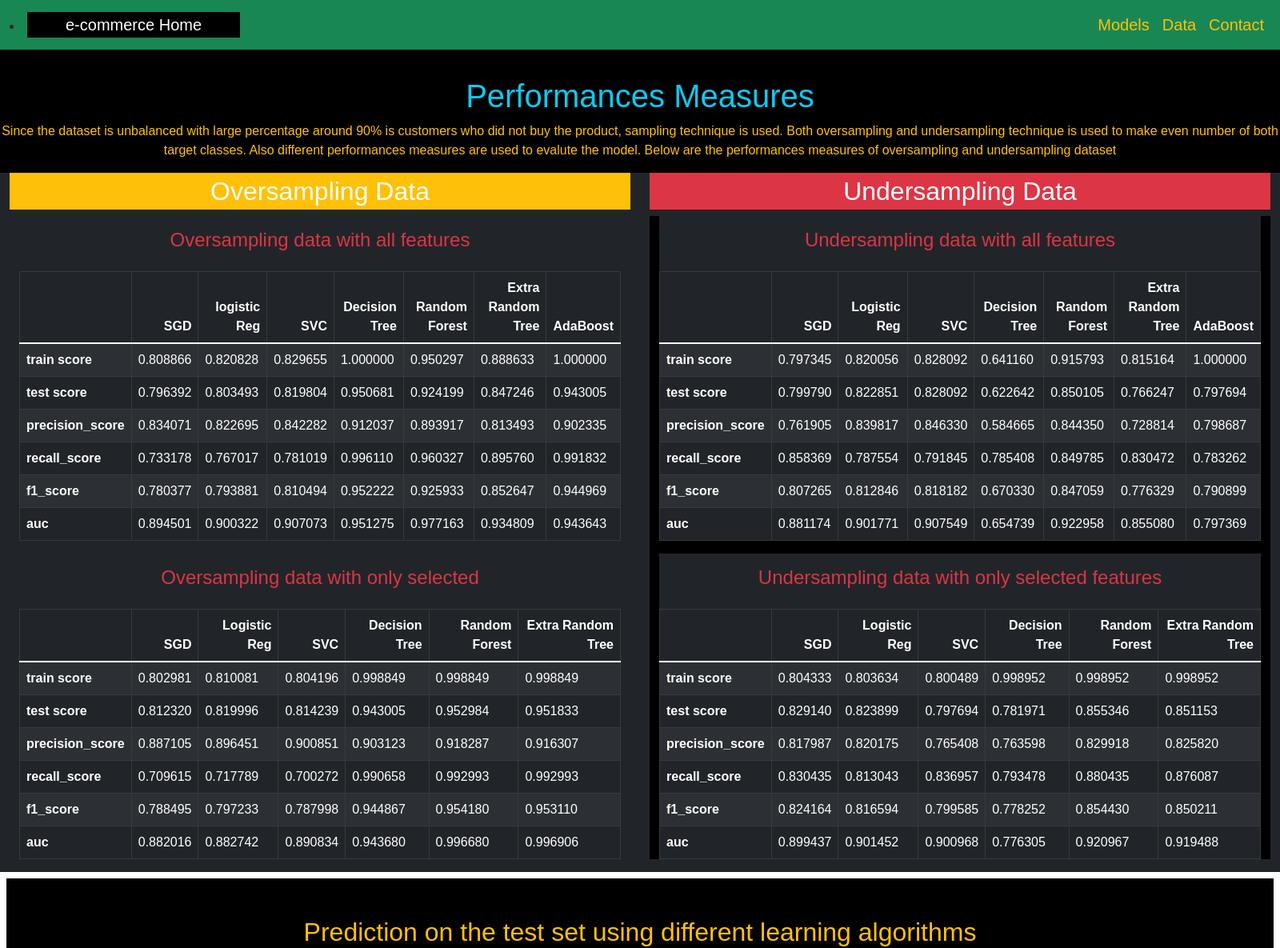
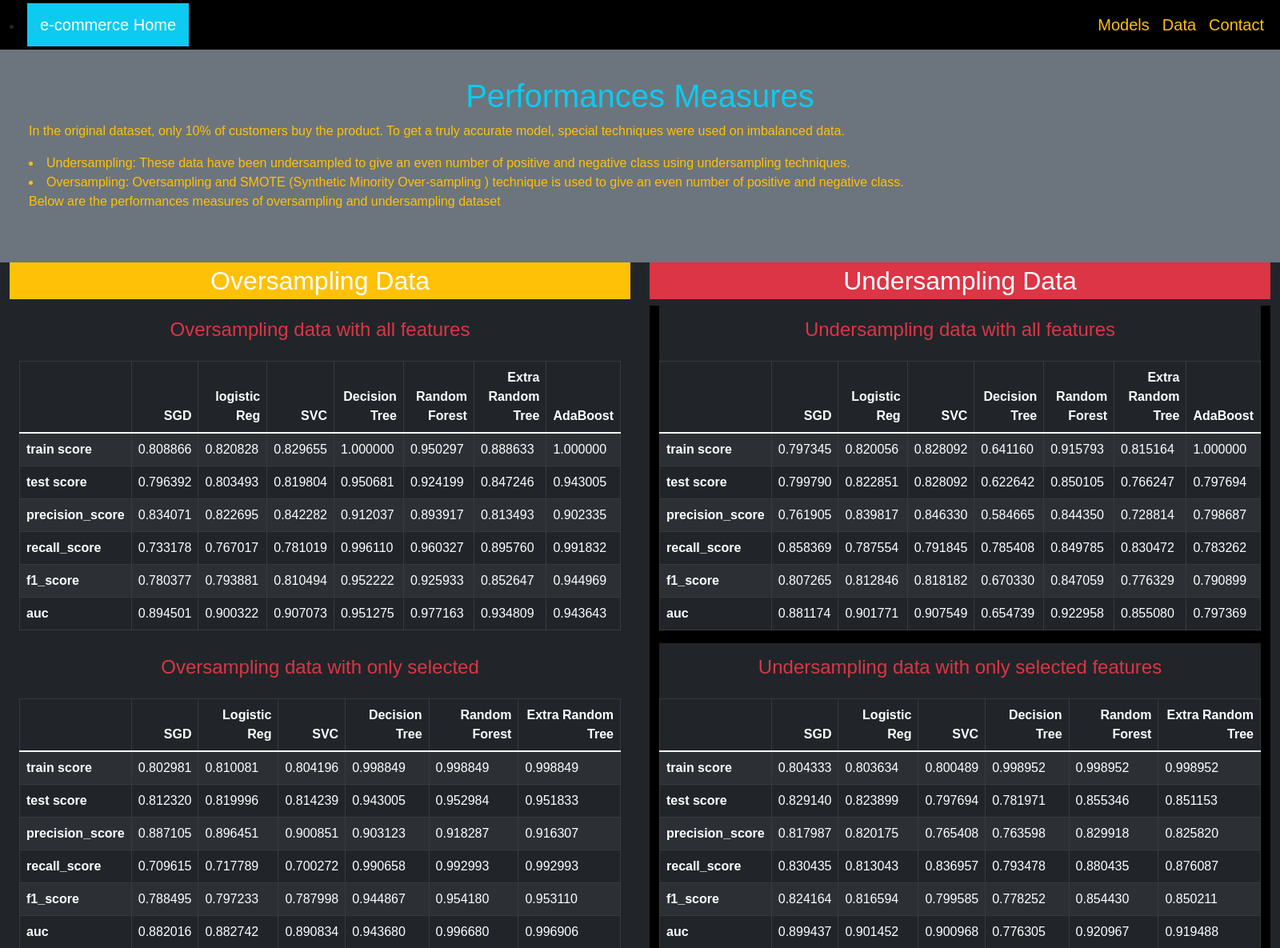
Before and after one commit to pandeysudip/e-commerce, a Flask app: page /dashboard.html in a window 1600 px wide. Shown: the top 1185 px of the page at 80% size. Run offline with Flask 2, Linux system fonts and the light colour scheme; some libraries are stand-ins or nearby versions.

Commit message:
updating html files

```diff
--- a/templates/dashboard.html
+++ b/templates/dashboard.html
@@ -3,9 +3,13 @@
       <!--Home-->
 <section id="tal" class="bg-dark text-light  text-center text-sm-start">
     <div class="row">
-        <div class=" bg-black text-light text-center mt-5 pt-5">
-        <h1 class="text-info">Performances Measures</h1>
-        <p class="text-warning">Since the dataset is unbalanced with large percentage around 90% is customers who did not buy the product, sampling technique is used. Both oversampling and undersampling technique is used to make even number of both target classes. Also different performances measures are used to evalute the model. Below are the performances measures of oversampling and undersampling dataset</p>
+        <div class=" bg-secondary  mt-5 p-5">
+        <h1 class="text-info text-center">Performances Measures</h1>
+        <p class="text-warning">In the original dataset, only 10% of customers buy the product. To get a truly accurate model, special techniques were used on imbalanced data.</p>
+
+            <li class="text-warning"> Undersampling: These data have been undersampled to give an even number of positive and negative class using undersampling techniques.</li>
+            <li class="text-warning"> Oversampling: Oversampling and SMOTE (Synthetic Minority Over-sampling ) technique is used to give an even number of positive and negative class.</li>
+            <p class="text-warning"> Below are the performances measures of oversampling and undersampling dataset</p>
         </div>
     </div>
     <div class="sidebar">
--- a/templates/data.html
+++ b/templates/data.html
@@ -1,6 +1,6 @@
 {% extends "layout.html" %}
 {% block body %}
-<section id="tal" class="bg-black text-light  p-5  text-sm-start">
+<section id="tal" class="bg-secondary text-light  p-5  text-sm-start">
     <div class="container ">
         <h1 class=" p-3 text-warning text-center">Data</h1>
         <h3 class=" text-center">The following sample data used for the project</h3>
@@ -20,7 +20,7 @@
     </div>
 </section>
 
-<section id="tal" class="bg-dark text-light p-5  text-center text-sm-start">
+<section id="tal" class="bg-black text-light p-5  text-center text-sm-start">
     <div class="container">
 
         <h3 class="text-center text-info">Data Table</h3>
--- a/templates/index.html
+++ b/templates/index.html
@@ -8,14 +8,14 @@
     <div class="sidebar">
         <div class="d-lg-flex">
             <div class="container fluid">
-                <h3 class=" p-1 text-warning text-center">Summary</h3>
+                <h3 class=" p-1 text-success text-center">Summary</h3>
                 <div>
                     <p class="text-white">
                         Used the data set that contains transactions occurring in an online store (E-commerce) to train the model. The data set contains 12,330 customer samples with 84.5% (10,422) were negative class samples (i.e. customers who did not end up buying the product), and the rest (1908) were positive class samples (i.e. customers who ended up buying).The dataset consists of 10 numerical and 8 categorical attributes.The differnt features used are:"Administrative", "Administrative Duration", "Informational", "Informational Duration", "Product Related",  "Product Related Duration", "Bounce Rate", "ExitRates", "Pages Values", "Special Day", "Revenue" and so on.
                     </p>
                     <div class='bg-secondary p-3'>
-                    <h4 class="text-center text-warning">Analysis Procedure</h4>
-                    <h5 class="text-warning"> Since the dataset is unbalanced with large percentage around 90% is customers who did not buy the product, so we used sampling techniques. Both oversampling and undersampling technique is used to make even number of both target classes. Also different performances metrics are used to evalute the model</h5>
+                    <h4 class="text-center text-warning"></h4>
+                    <h5 class="text-warning"> </h5>
                     </div>
 
                     <div class='bg-black'>
--- a/templates/layout.html
+++ b/templates/layout.html
@@ -7,10 +7,6 @@
         <title>e-commerce website</title>
         <link href="https://cdn.jsdelivr.net/npm/bootstrap@5.1.3/dist/css/bootstrap.min.css" rel="stylesheet" integrity="sha384-1BmE4kWBq78iYhFldvKuhfTAU6auU8tT94WrHftjDbrCEXSU1oBoqyl2QvZ6jIW3" crossorigin="anonymous">
         <link href="https://cdn.jsdelivr.net/npm/bootstrap@5.1.3/dist/css/bootstrap.min.css" rel="stylesheet" integrity="sha384-1BmE4kWBq78iYhFldvKuhfTAU6auU8tT94WrHftjDbrCEXSU1oBoqyl2QvZ6jIW3" crossorigin="anonymous">
-        <!-- Leaflet CSS -->
-        <link rel="stylesheet" href="https://unpkg.com/leaflet@1.6.0/dist/leaflet.css"
-        integrity="sha512-xwE/Az9zrjBIphAcBb3F6JVqxf46+CDLwfLMHloNu6KEQCAWi6HcDUbeOfBIptF7tcCzusKFjFw2yuvEpDL9wQ=="
-        crossorigin="" />
 
         <!-- Leaflet JavaScript code -->
         <script src="https://unpkg.com/leaflet@1.6.0/dist/leaflet.js"
@@ -27,10 +23,10 @@
     </head>
     <body>
     <!--navbar-->
-        <nav class="navbar navbar-expand-lg bg-success navbar-dark fixed-top">
+        <nav class="navbar navbar-expand-lg bg-black navbar-dark fixed-top">
             <div class="container">
                 <li role="presentation" class="active">
-                    <a href="index.html" class="navbar-brand bg-black px-5"> e-commerce Home </a>
+                    <a href="index.html" class="navbar-brand bg-info  p-3"> e-commerce Home </a>
                 </li>
             </div>
             <div class="container">
```
